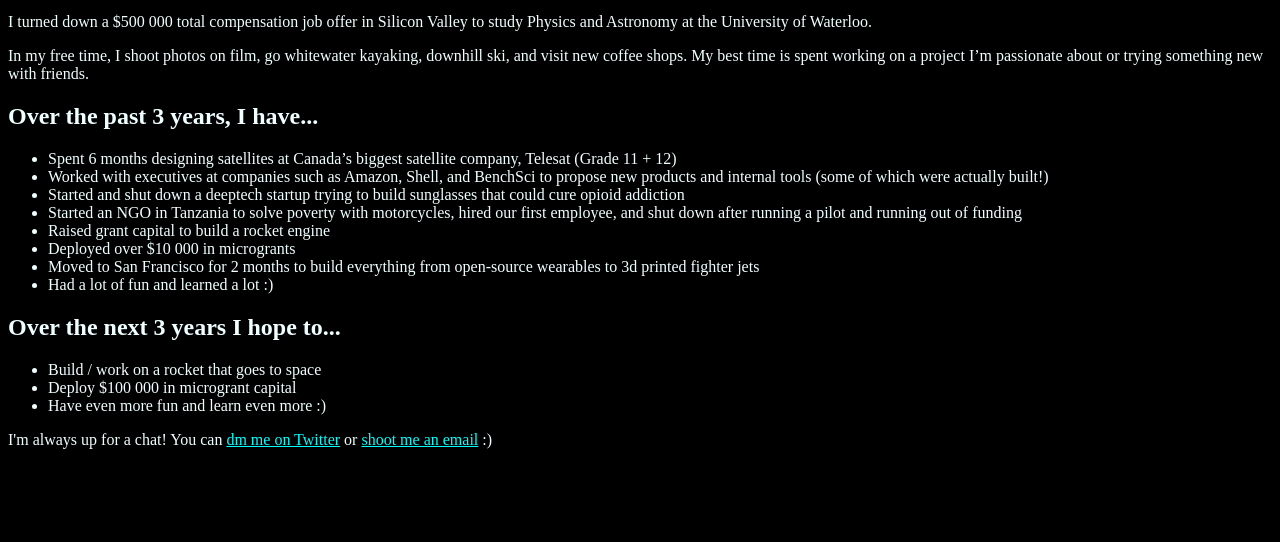
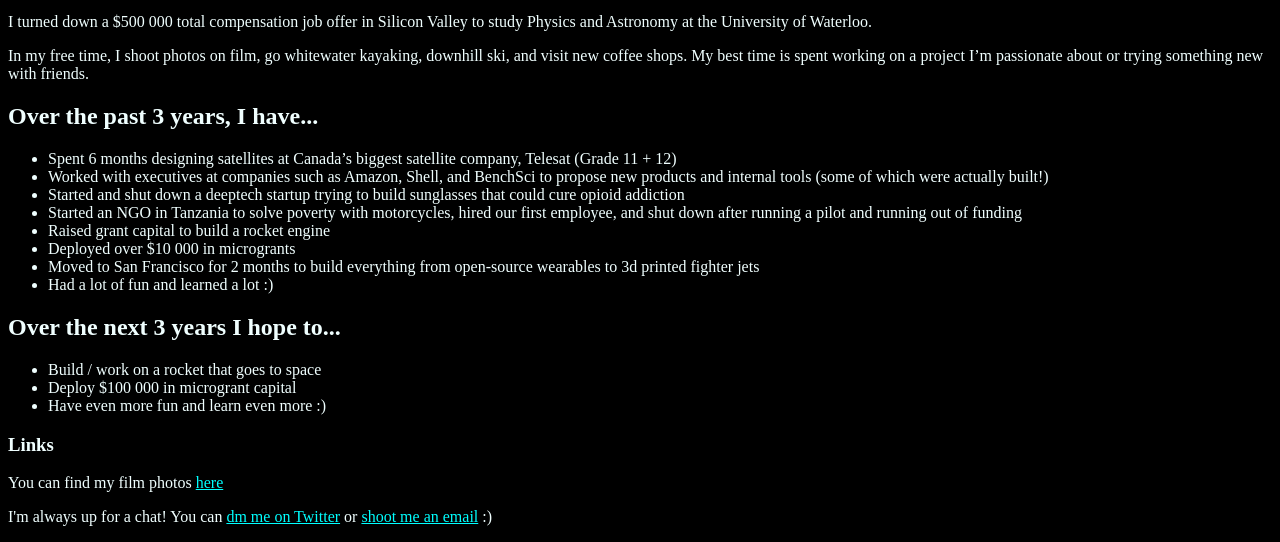
Before and after one commit to Kai-Goodall/personal-website, a plain HTML site: page index.html in a window 1280 px wide. Shown: the part 296-838 px from the top of the page. Before the commit the page ends 800 px from the top, so only its background shows below. Drawn offline with Linux system fonts and the light colour scheme.

Commit message:
added links section

```diff
--- a/index.html
+++ b/index.html
@@ -92,6 +92,10 @@
                 Have even more fun and learn even more :)
             </li>
         </ul>
+        <h3>Links</h3>
+        <p>You can find my film photos
+        <a href="https://www.lomography.com/homes/kaigoodall" target="_blank">here</a>
+        </p>
         <p>I'm always up for a chat! You can
         <a href="https://twitter.com/messages/compose?recipient_id=1571355239118168065" target="_blank">dm me on Twitter</a>
         or
```
